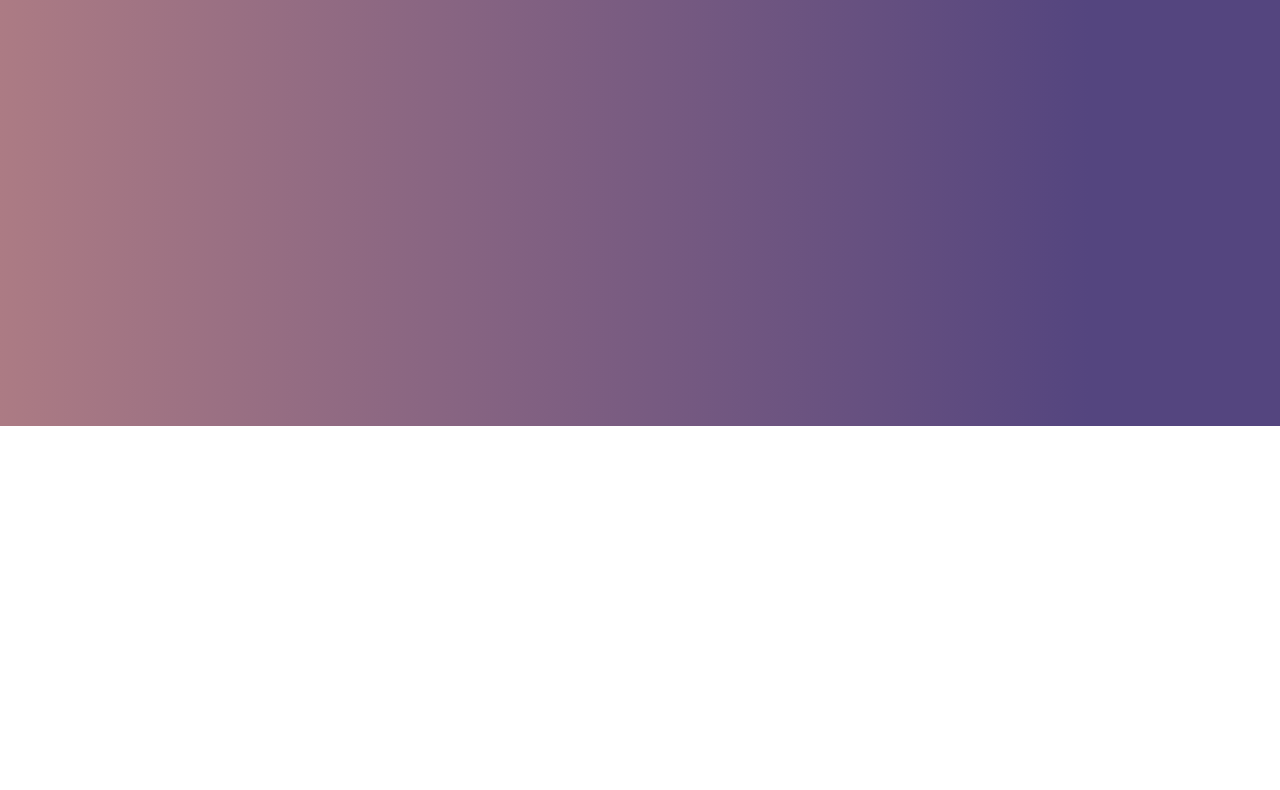
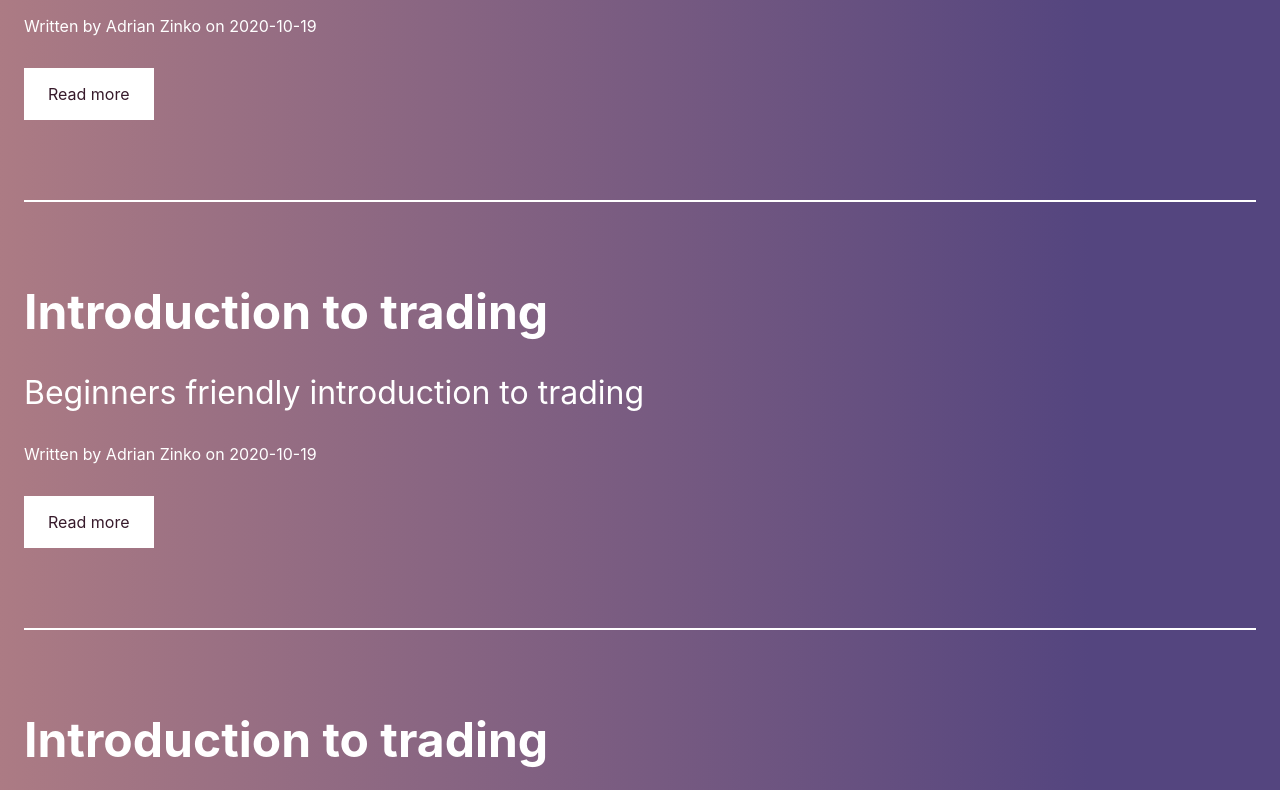
Before and after one commit to adrianghub/java-book, a Gatsby site: page /blog in a window 1280 px wide. Shown: the part 451-1241 px from the top of the page. Before the commit the page ends 877 px from the top, so only its background shows below. Built offline with nearby package versions, Linux system fonts and the light colour scheme; Gatsby itself is replaced by a stand-in of ours.

Commit message:
feat: list all blog posts

```diff
--- a/src/components/Layout/Layout.module.css
+++ b/src/components/Layout/Layout.module.css
@@ -16,7 +16,7 @@ body {
     Ubuntu, Cantarell, "Open Sans", "Helvetica Neue", sans-serif;
   background: rgb(172,123,132);
   background: linear-gradient(90deg, rgba(172,123,132,1) 0%, rgba(84,69,127,1) 85%);
-  height: 100vh;
+  min-height: 100vh;
   color: #ffffff;
 }
 
--- /dev/null
+++ b/src/components/Post/Post.jsx
@@ -0,0 +1,17 @@
+import React from "react";
+import { Link } from "gatsby";
+
+import classes from "./Post.module.css";
+
+const Post = ({ title, author, date, description, path }) => (
+  <div className={classes.post}>
+    <h3 className={classes.post__title}>{ title }</h3>
+    <p className={classes.post__description}>{ description }</p>
+    <p className={classes.post__author}>
+      Written by { author } on { date }
+    </p>
+    <Link to={ path }>Read more</Link>
+  </div>
+);
+
+export default Post;
--- /dev/null
+++ b/src/components/Post/Post.module.css
@@ -0,0 +1,27 @@
+.post {
+  margin-bottom: 80px;
+  padding-bottom: 80px;
+  border-bottom: 2px solid white;
+}
+
+.post__title {
+  font-size: 3em;
+  margin: 0;
+}
+
+.post__description {
+  font-size: 1.5em;
+}
+
+.post .post__author {
+  font-size: 1em;
+}
+
+.post a {
+  background-color: #fff;
+  color: #371A2B;
+  padding: 16px 24px;
+  text-decoration: none;
+  margin-top: 16px;
+  display: inline-block;
+}
--- a/src/pages/blog.js
+++ b/src/pages/blog.js
@@ -2,11 +2,26 @@ import React from "react";
 import { graphql } from "gatsby";
 
 import Layout from '../components/Layout/Layout'
+import Post from '../components/Post/Post'
 
 const Blog = ({ data }) => (
   <Layout>
     <h1>Blog</h1>
-    {console.log(data)}
+    {
+      data.allMarkdownRemark.edges.map(post => {
+        const { title, author, date, description, path } = post.node.frontmatter;
+        return (
+          <Post
+            title={title}
+            author={author}
+            date={date}
+            description={description}
+            key={`${date}__${title}`}
+            path={path}
+          />
+        )
+      })
+    }
   </Layout>
 );
 
```
